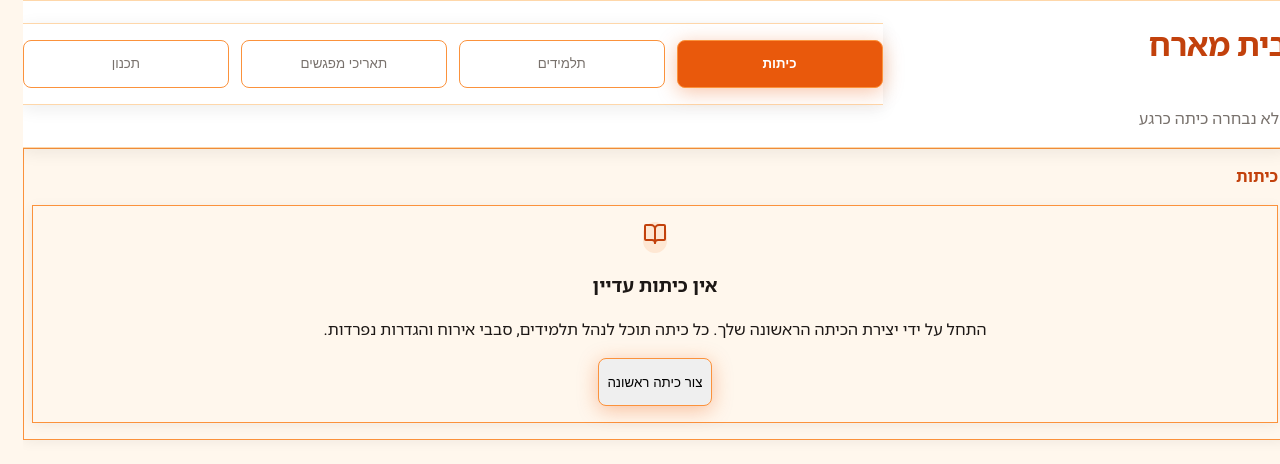
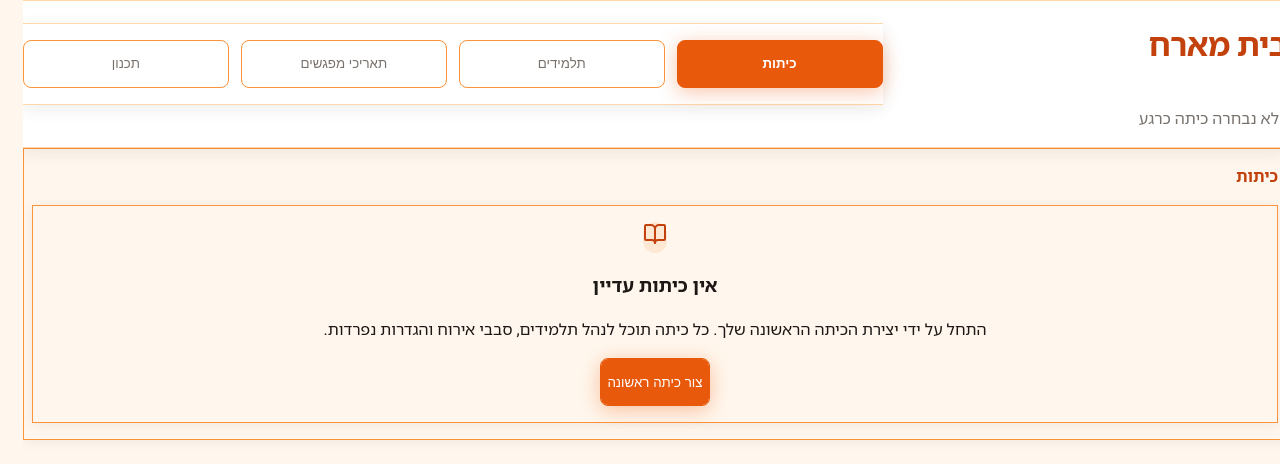
Before and after one commit to Yaronglp/hosting-house, a React (Vite) app: page / in a window 1280 px wide. Shown: the top 464 px of the page. Built offline with nearby package versions, Linux system fonts and the light colour scheme.

Commit message:
style: fix theme secondary buttons

```diff
--- a/src/components/forms/FormActions.tsx
+++ b/src/components/forms/FormActions.tsx
@@ -16,11 +16,23 @@ export function FormActions({
   cancelText = 'ביטול'
 }: FormActionsProps) {
   return (
-    <div className="flex gap-3 justify-end mt-8">
-      <Button type="button" variant="outline" onClick={onCancel} data-cy="cancel-button">
+    <div className="flex gap-3 mt-8 min-[500px]:justify-end">
+      <Button
+        type="button"
+        variant="outline"
+        onClick={onCancel}
+        data-cy="cancel-button"
+        className="flex-1 min-[500px]:flex-none"
+      >
         {cancelText}
       </Button>
-      <Button type="submit" disabled={isLoading} onClick={onSubmit} data-cy="save-button">
+      <Button
+        type="submit"
+        disabled={isLoading}
+        onClick={onSubmit}
+        data-cy="save-button"
+        className="flex-1 min-[500px]:flex-none"
+      >
         {isLoading ? 'שומר...' : submitText}
       </Button>
     </div>
--- a/src/components/layout/AppHeader.tsx
+++ b/src/components/layout/AppHeader.tsx
@@ -59,7 +59,7 @@ export function AppHeader({ currentClassName, activeTab, onTabChange }: AppHeade
                 <Button
                   variant={activeTab === item.id ? 'default' : 'outline'}
                   className={cn(
-                    'w-full min-h-12 px-4 min-[700px]:px-5 py-3 min-[700px]:py-2.5 text-base nav-tab',
+                    'w-full min-h-12 px-4 min-[700px]:px-5 py-3 min-[700px]:py-2.5 nav-tab',
                     activeTab === item.id ? 'nav-tab-active' : 'nav-tab-inactive'
                   )}
                   onClick={() => onTabChange(item.id)}
--- a/src/components/lists/ClassesList.tsx
+++ b/src/components/lists/ClassesList.tsx
@@ -8,7 +8,7 @@ import { kvGet } from '@/lib/db'
 import { EmptyClassesState } from '@/components/common/EmptyClassesState'
 import { useAnnouncer } from '@/hooks/useAccessibility'
 import { useToast } from '@/hooks/useToast'
-import { Trash2, Edit, Users, Award } from 'lucide-react'
+import { Trash2, Edit, Users, Award, Settings } from 'lucide-react'
 import { ConfirmDialog } from '@/components/ui/Dialog'
 
 const ACTIVE_CLASS_INDICATOR: 'badge' | 'footer' | 'footer-all' = 'badge'
@@ -157,7 +157,7 @@ export function ClassesList({ currentClassId, onClassSelect, onClassEdit, onClas
                   className="h-8 w-8 p-0 interactive-surface focus:ring-2 focus:ring-primary"
                   data-cy="settings-button"
                 >
-                  ⚙️
+                  <Settings className="h-4 w-4" aria-hidden="true" />
                 </Button>
               )}
 
--- a/src/components/lists/StudentsTable.tsx
+++ b/src/components/lists/StudentsTable.tsx
@@ -115,13 +115,8 @@ export function StudentsTable({ classId, onStudentEdit, onStudentAdd, onPasteNam
                   <Button
                     onClick={() => toggleCanHost(student.id)}
                     size="sm"
-                    variant={student.canHost ? "default" : "ghost"}
-                    style={{ width: '40px' }}
-                    className={`px-2 py-1 text-base font-medium ${
-                      student.canHost
-                        ? 'bg-green-100 text-green-800 hover:bg-green-200'
-                        : 'bg-gray-100 text-gray-600 hover:bg-gray-200'
-                    }`}
+                    variant={student.canHost ? 'default' : 'outline'}
+                    className="min-w-[3rem]"
                     data-cy="student-can-host-toggle"
                   >
                     {student.canHost ? 'כן' : 'לא'}
--- a/src/components/ui/Button.tsx
+++ b/src/components/ui/Button.tsx
@@ -5,27 +5,27 @@ import { cva, type VariantProps } from "class-variance-authority"
 import { cn } from "@/components/ui/utils"
 
 const buttonVariants = cva(
-  "inline-flex items-center justify-center gap-2 whitespace-nowrap rounded-[var(--radius-button)] border border-solid text-base font-medium transition-colors focus-visible:outline-none focus-visible:ring-2 focus-visible:ring-ring focus-visible:ring-offset-2 disabled:pointer-events-none disabled:opacity-50 [&_svg]:pointer-events-none [&_svg]:size-4 [&_svg]:shrink-0 cursor-pointer appearance-none bg-clip-padding",
+  "inline-flex items-center justify-center gap-2 whitespace-nowrap rounded-[var(--radius-button)] border border-solid text-lg font-medium transition-colors focus-visible:outline-none focus-visible:ring-2 focus-visible:ring-[hsl(var(--ring))] focus-visible:ring-offset-2 disabled:pointer-events-none disabled:opacity-50 [&_svg]:pointer-events-none [&_svg]:size-4 [&_svg]:shrink-0 cursor-pointer appearance-none bg-clip-padding min-h-12",
   {
     variants: {
       variant: {
         default:
-          "border-primary bg-primary text-primary-foreground hover:bg-primary/90 hover:border-primary/90 padding-default",
+          "border-[hsl(var(--primary))] bg-[hsl(var(--primary))] text-[hsl(var(--primary-foreground))] hover:bg-[hsl(var(--primary)/0.9)] hover:border-[hsl(var(--primary)/0.9)]",
         destructive:
-          "border-destructive bg-destructive text-destructive-foreground hover:bg-destructive/90 hover:border-destructive/90 padding-default",
+          "border-[hsl(var(--destructive))] bg-[hsl(var(--destructive))] text-[hsl(var(--destructive-foreground))] hover:bg-[hsl(var(--destructive)/0.9)] hover:border-[hsl(var(--destructive)/0.9)]",
         outline:
-          "border-border bg-background text-foreground hover:bg-accent/10 hover:text-accent-foreground padding-default",
+          "border-[hsl(var(--border))] bg-[hsl(var(--background))] text-[hsl(var(--foreground))] hover:bg-[var(--overlay-accent-8)]",
         secondary:
-          "border-secondary bg-secondary text-secondary-foreground hover:bg-secondary/80 padding-default",
+          "border-[hsl(var(--secondary))] bg-[hsl(var(--secondary))] text-[hsl(var(--secondary-foreground))] hover:bg-[hsl(var(--secondary)/0.8)]",
         ghost:
-          "border-transparent bg-transparent text-foreground hover:bg-accent/10 hover:border-transparent padding-default",
-        link: "border-transparent bg-transparent text-primary underline-offset-4 hover:underline padding-default",
+          "border-transparent bg-transparent text-[hsl(var(--foreground))] hover:bg-[var(--overlay-accent-8)] hover:border-transparent",
+        link: "border-transparent bg-transparent text-[hsl(var(--primary))] underline-offset-4 hover:underline",
       },
       size: {
-        default: "h-10 px-4 py-2",
-        sm: "h-8 px-3 text-sm",
-        lg: "h-12 px-8 text-base",
-        icon: "h-10 w-10",
+        default: "h-12 px-5 py-3",
+        sm: "h-10 min-h-10 px-4 py-2 text-base",
+        lg: "h-14 px-8 py-3",
+        icon: "h-12 w-12 min-h-12",
       },
     },
     defaultVariants: {
```
